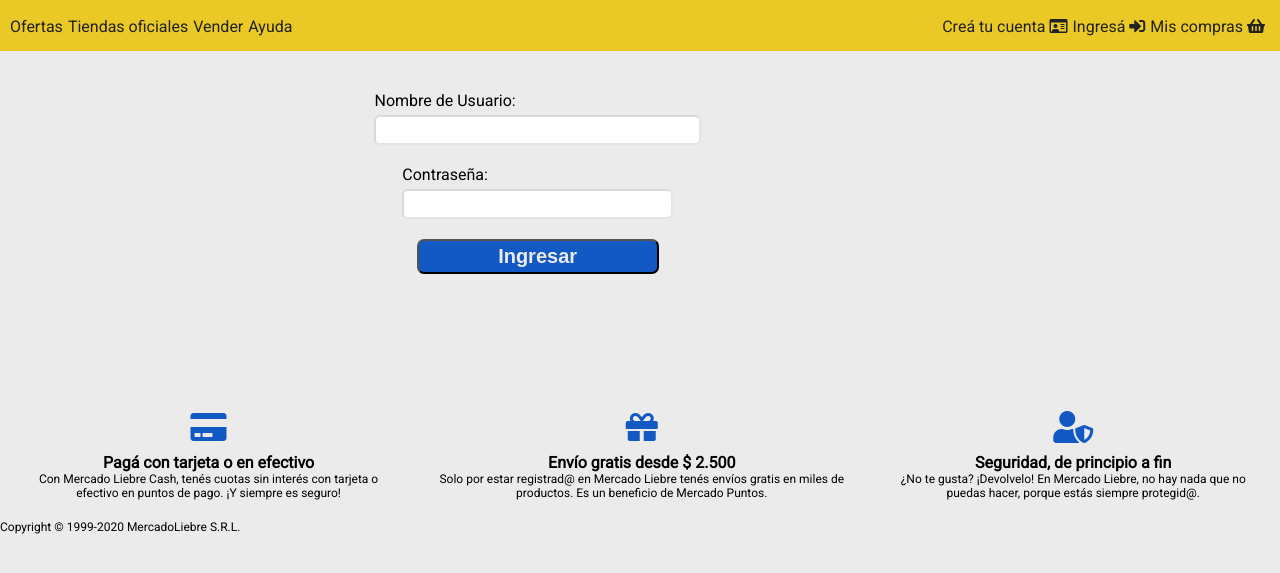
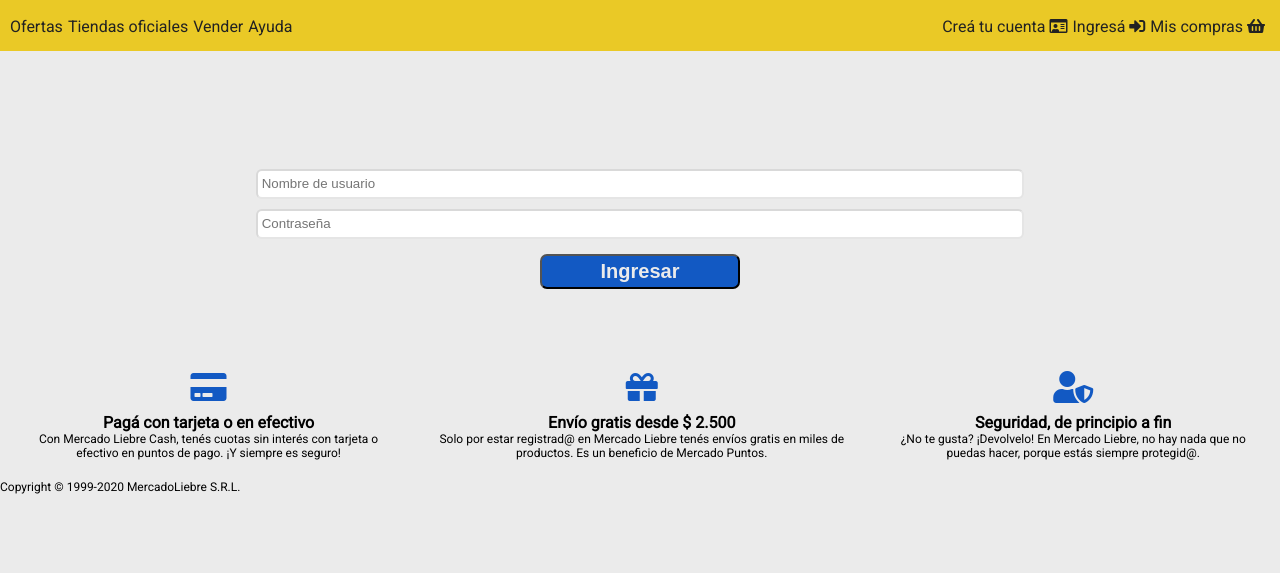
Before and after one commit to guadapaez/tp, a website: page views/login.html in a window 1280 px wide. Shown: the part 111-684 px from the top of the page. Drawn offline with Linux system fonts and the light colour scheme.

Commit message:
detalles

```diff
--- a/public/css/login.css
+++ b/public/css/login.css
@@ -1,6 +1,9 @@
-.main-login{
+.main-login {
+    display: flex;
+    align-items: center;
+    justify-content: center;
     height: 35vh;
-    width: 70%;
+    padding: auto;
 
 }
 
@@ -8,37 +11,37 @@
     display: flex;
     flex-direction: column;
     align-items: center;
-    margin-top: 40px;
+    width: 70%;
+    margin-top: 70px;
+
+
 }
 
 .usuario,
 .contrasenia,
 .boton-ingresar {
-    margin-bottom: 15px;
+    width: 100%;
 }
 
 .boton-ingresar {
-    width: 45%;
-    height: 35px;
+    margin-top: 10px;
     font-size: 20px;
     font-weight: bold;
     color: #ebebeb;
     background-color: var(--celeste);
     border-radius: 7px;
-    transition: all 0.6s;
+    height: 35px;
+    max-width: 200px;
 }
 
-
-
-@media(min-width:361px){
-    .formulario-login{
+@media (min-width: 361px) {
+    .formulario-login {
         width: 90%;
-        margin-left: 20%;
     }
 }
-@media(min-width:769px){
-    .formulario-login{
+
+@media (min-width: 769px) {
+    .formulario-login {
         width: 60%;
-        margin-left: 30%;
     }
 }
--- a/public/css/register.css
+++ b/public/css/register.css
@@ -13,14 +13,20 @@
     --verde: #39b54a;
 }
 
-.form {
+.form {/*
     color: rgb(30, 27, 36);
     margin: auto;
     margin-top: 20px;
     display: flex;
     flex-direction: column;
     align-items: center;
-    width: 300px; }
+    width: 300px;*/color: rgb(30, 27, 36);
+        margin:auto;
+        margin-top:20px;
+        align-items: center;
+        width: 70%;
+
+     }
 
 .input-largo, .input-busqueda{
     width: 100%;
@@ -98,11 +104,11 @@
 }
 
 
+
 /*
-
 @media(min-width:769px){
 
-    div{
+    .form{
         width: 70%;
     }
 }*/
--- a/public/css/styles.css
+++ b/public/css/styles.css
@@ -214,6 +214,9 @@
     margin-bottom: 10px;
     transition: all 0.55s;
 }
+.fa-credit-card:hover, .fa-gift:hover, .fa-user-shield:hover{
+    color: #0022AA
+}
 
 @media(min-width:361px){
     .header-top{
--- a/views/login.html
+++ b/views/login.html
@@ -45,13 +45,14 @@
         <form class="formulario-login" action="/" method="get">
 
             <div class="usuario">
-                <label for="usuario">Nombre de Usuario:</label>
-                <input class="input-largo" type="text" name="usuario" id="usuario">
+                <label for="usuario"></label>
+                <input class="input-largo" type="text" required="" name="usuario" id="usuario" placeholder=" Nombre de usuario">
             </div>
 
             <div class="contrasenia">
-                <label for="contrasenia">Contraseña:</label>
-                <input class="input-largo" type="password" name="contrasenia" id="contrasenia">
+                <label for="contrasenia"></label>
+                <input class="input-largo" type="password" required="" name="contrasenia" id="contrasenia" placeholder=" Contraseña">
+
             </div>
 
             <button class="boton-ingresar" type="submit">Ingresar</button>
```
Also changed, not shown: views/home.html (+1 -1 lines), views/register.html (+6 -6 lines).
